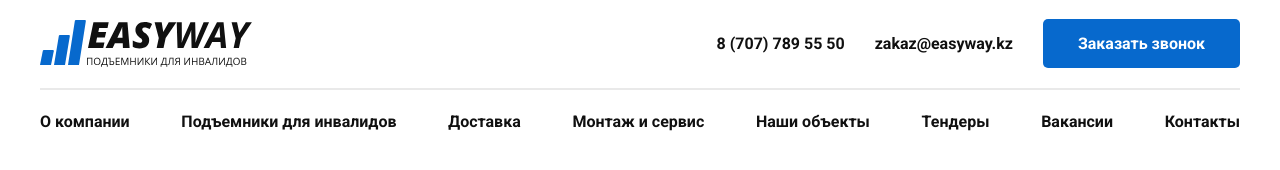
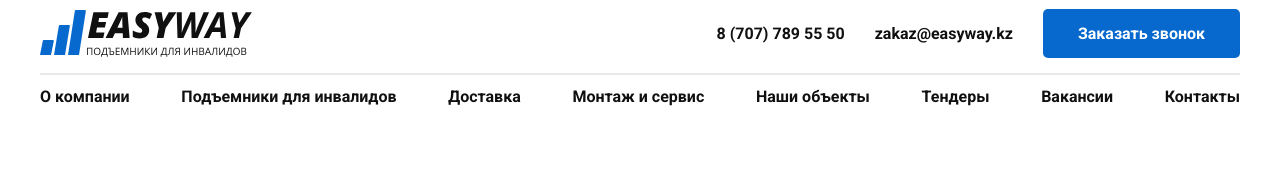
Before and after one commit to DaniilShest/EasyWay.kz, a plain HTML site: page index.html in a window 1280 px wide. Drawn offline with Linux system fonts and the light colour scheme.

Commit message:
Fixed header

```diff
--- a/styles/_header.scss
+++ b/styles/_header.scss
@@ -1,14 +1,19 @@
 @import "variables";
 
 .header {
-    padding: 20px 0;
+    position: fixed;
+    top: 0;
+    width: 100%;
+    left: 0;
+    margin: 0 auto;
+    padding: 10px 0;
     font-weight: 700;
 
     &__top {
         display: flex;
         align-items: center;
         justify-content: space-between;
-        padding-bottom: 20px;
+        padding-bottom: 15px;
         border-bottom: 2px solid $borderlight;
     }
 
@@ -38,7 +43,7 @@
     }
 
     &__bottom {
-        padding: 20px 0;
+        padding: 10px 0;
     }
 
     &__links {
```
Also changed, not shown: styles/index.css.
